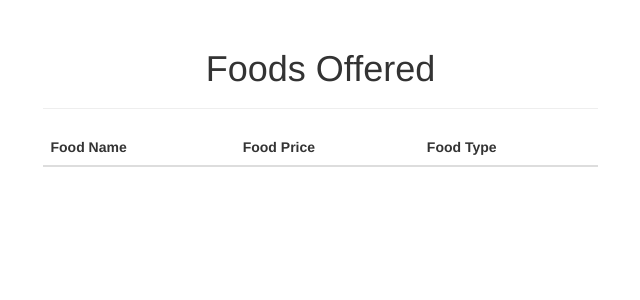
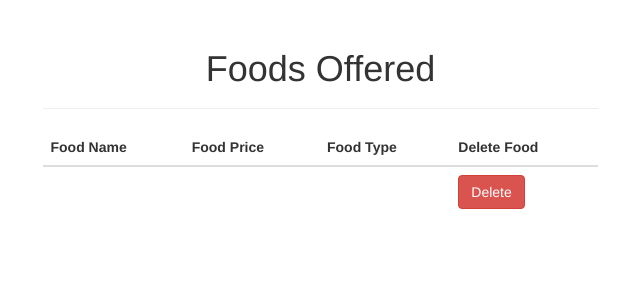
Before and after one commit to adi34gitrepos/dbs-project, a PHP site: page /viewfood.php in a window 1280 px wide. Shown: the part 51-351 px from the top of the page, without its empty margins (335-975 px from the left). Run offline with PHP 8.4, Linux system fonts and the light colour scheme; tables that the repository leaves empty or names only in its code hold one stand-in row (values such as "Sample post"); data that the repository does not hold is empty.

Commit message:
Update viewfood.php

```diff
--- a/viewfood.php
+++ b/viewfood.php
@@ -42,6 +42,7 @@
                         <th>Food Name</th>
                         <th>Food Price</th>
                         <th>Food Type</th>
+                        <th>Delete Food</th>
                     </thead>
 
                     <?php while($row=mysqli_fetch_assoc($res)) {  ?>
@@ -51,6 +52,7 @@
 
                             <td><?php echo $row["Food_price"] ?></td>
                             <td><?php echo $row["Food_type"] ?></td>
+                            <td><a class="btn btn-danger" onclick="return confirm('Are u sure?')" href="deletefood.php?id=<?php echo $row['Food_id']; ?>">Delete</a></td>
                         </tr>
                     </tbody>
                 <?php } }?>
```
